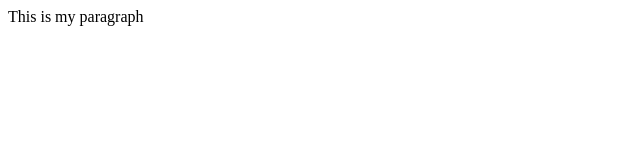
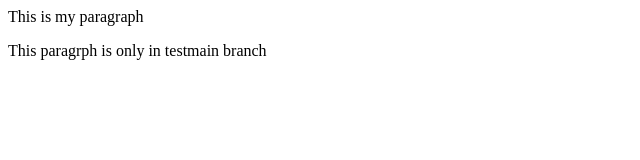
Before and after one commit to Singh-AS05/TestRepo, a plain HTML site: page index.html in a window 1280 px wide. Shown: the whole page, without its empty margins (0-640 px from the left). Drawn offline with Linux system fonts and the light colour scheme.

Commit message:
New paragraph added in testmain

```diff
--- a/index.html
+++ b/index.html
@@ -1 +1,2 @@
 <p>This is my paragraph</p>
+<p>This paragrph is only in testmain branch</p>
```
